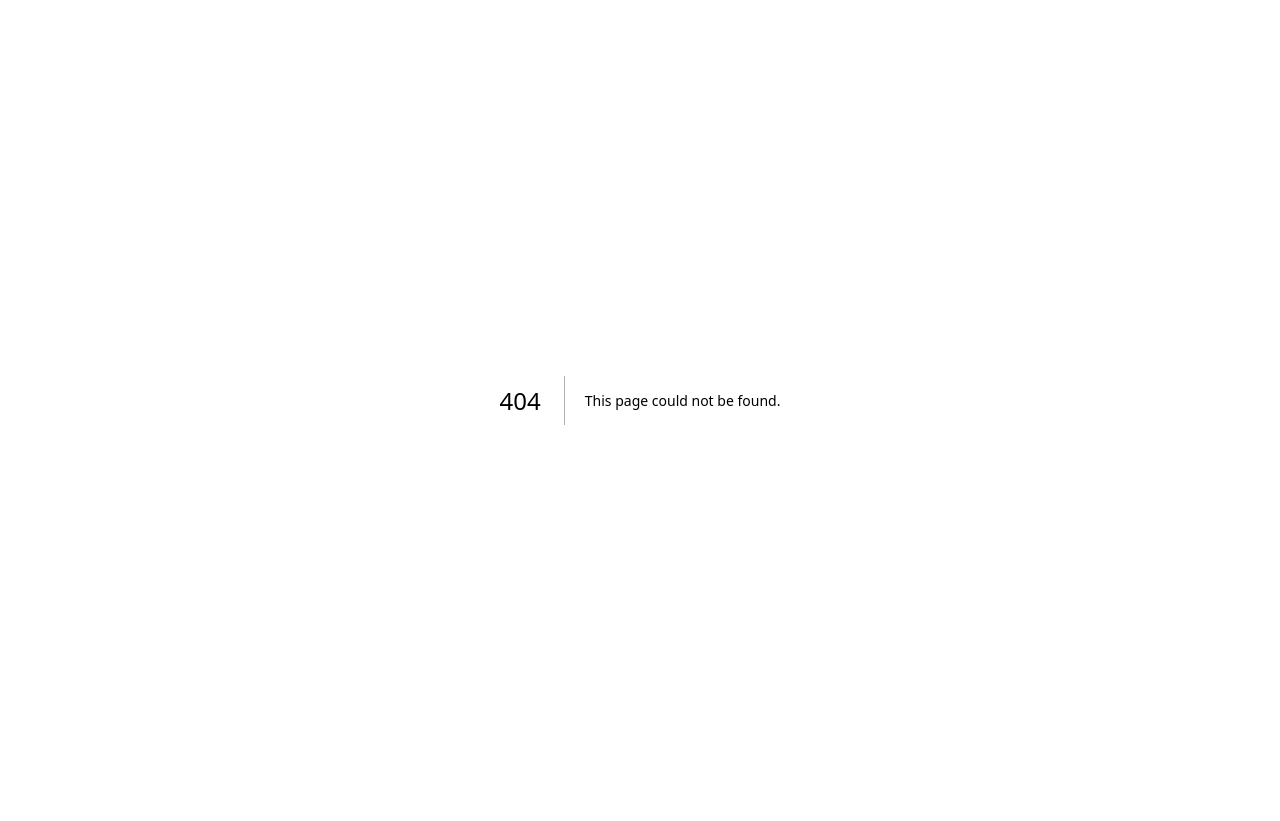
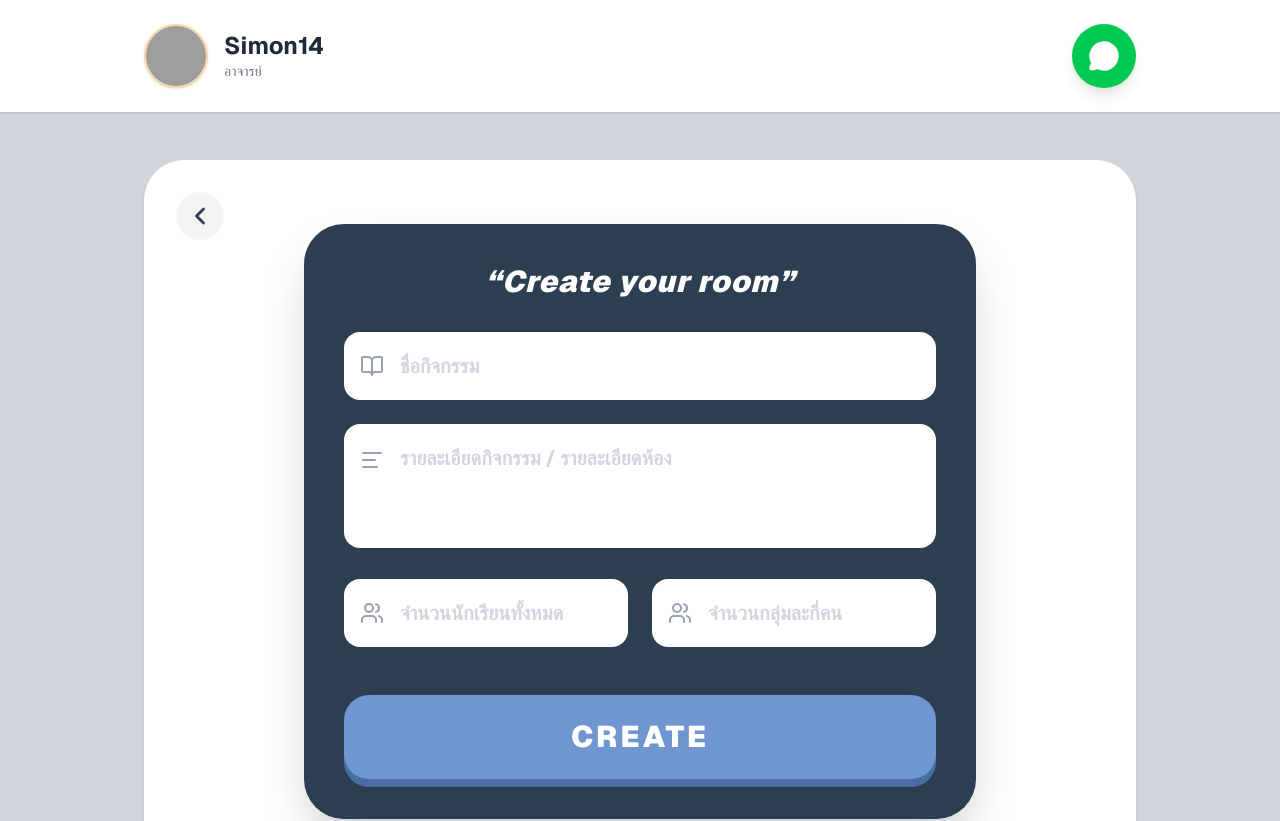
Before and after one commit to Oatto319/FinalProject, a Next.js app: page /create/createroom in a window 1280 px wide. Before the commit this address had no page. Shown: the top 821 px of the page. Before the commit the page ends 800 px from the top, so only its background shows below. Built offline with nearby package versions, Linux system fonts and the light colour scheme; grey boxes are pictures that could not be loaded.

Commit message:
setup create createroom page

```diff
--- /dev/null
+++ b/app/create/createroom/page.tsx
@@ -0,0 +1,135 @@
+'use client';
+
+import React, { useState } from 'react';
+import { LucideMessageCircle, ChevronLeft, Users, BookOpen, AlignLeft } from 'lucide-react';
+
+export default function CreateRoomPage() {
+  const [formData, setFormData] = useState({
+    title: '',
+    description: '',
+    totalMembers: '',
+    groupSize: ''
+  });
+
+  const handleChange = (e: React.ChangeEvent<HTMLInputElement | HTMLTextAreaElement>) => {
+    const { name, value } = e.target;
+    setFormData(prev => ({ ...prev, [name]: value }));
+  };
+
+  return (
+    <div className="min-h-screen bg-gray-300 font-sans flex flex-col items-center">
+      {/* Header Section */}
+      <header className="w-full flex items-center justify-between bg-white p-6 shadow-sm">
+        <div className="max-w-5xl mx-auto w-full flex items-center justify-between px-4">
+          <div className="flex items-center gap-4">
+            <div className="w-16 h-16 rounded-full overflow-hidden bg-orange-100 border-2 border-orange-200 shadow-sm">
+              <img
+                src="https://api.dicebear.com/7.x/avataaars/svg?seed=Simon"
+                alt="Profile"
+                className="w-full h-full object-cover"
+              />
+            </div>
+            <div>
+              <h2 className="font-bold text-2xl text-gray-800 leading-tight">Simon14</h2>
+              <p className="text-sm text-gray-500 font-medium">อาจารย์</p>
+            </div>
+          </div>
+          <button className="bg-green-500 p-4 rounded-full text-white shadow-lg hover:scale-105 transition-transform active:scale-95">
+            <LucideMessageCircle fill="currentColor" size={32} />
+          </button>
+        </div>
+      </header>
+
+      {/* Main Content Area */}
+      <main className="w-full max-w-5xl mt-12 px-4 pb-12">
+        <div className="bg-white rounded-[40px] p-8 md:p-12 shadow-sm flex flex-col items-center min-h-[600px] relative">
+
+          {/* Back Button */}
+          <button className="absolute left-8 top-8 w-12 h-12 bg-gray-100 rounded-full flex items-center justify-center text-gray-700 hover:bg-gray-200 transition-all active:scale-90">
+            <ChevronLeft size={28} strokeWidth={2.5} />
+          </button>
+
+          {/* Form Container - ขยับขึ้นเล็กน้อยหลังจากเอารูปออก */}
+          <div className="w-full max-w-2xl bg-[#2D3E50] rounded-[40px] p-10 shadow-2xl space-y-8 mt-4">
+            <h1 className="text-white text-3xl font-black italic text-center mb-8 tracking-wide">
+              &ldquo;Create your room&rdquo;
+            </h1>
+
+            <div className="space-y-6">
+              {/* Activity Name */}
+              <div className="relative">
+                <div className="absolute left-4 top-1/2 -translate-y-1/2 text-gray-400">
+                  <BookOpen size={24} />
+                </div>
+                <input
+                  type="text"
+                  name="title"
+                  placeholder="ชื่อกิจกรรม"
+                  value={formData.title}
+                  onChange={handleChange}
+                  className="w-full bg-white rounded-2xl py-5 pl-14 pr-6 text-[#2D3E50] font-bold text-xl focus:outline-none focus:ring-4 focus:ring-blue-400/50 transition-all placeholder:text-gray-300"
+                />
+              </div>
+
+              {/* Room Description - เปลี่ยนจากกำหนดส่งเป็นรายละเอียดห้อง */}
+              <div className="relative">
+                <div className="absolute left-4 top-6 text-gray-400">
+                  <AlignLeft size={24} />
+                </div>
+                <textarea
+                  name="description"
+                  placeholder="รายละเอียดกิจกรรม / รายละเอียดห้อง"
+                  value={formData.description}
+                  onChange={handleChange}
+                  rows={3}
+                  className="w-full bg-white rounded-2xl py-5 pl-14 pr-6 text-[#2D3E50] font-bold text-xl focus:outline-none focus:ring-4 focus:ring-blue-400/50 transition-all placeholder:text-gray-300 resize-none"
+                />
+              </div>
+
+              {/* Members Configuration Grid */}
+              <div className="grid grid-cols-1 md:grid-cols-2 gap-6">
+                <div className="relative">
+                  <div className="absolute left-4 top-1/2 -translate-y-1/2 text-gray-400">
+                    <Users size={24} />
+                  </div>
+                  <input
+                    type="number"
+                    name="totalMembers"
+                    placeholder="จำนวนนักเรียนทั้งหมด"
+                    value={formData.totalMembers}
+                    onChange={handleChange}
+                    className="w-full bg-white rounded-2xl py-5 pl-14 pr-6 text-[#2D3E50] font-bold text-xl focus:outline-none focus:ring-4 focus:ring-blue-400/50 transition-all placeholder:text-gray-300"
+                  />
+                </div>
+                <div className="relative">
+                  <div className="absolute left-4 top-1/2 -translate-y-1/2 text-gray-400">
+                    <Users size={24} />
+                  </div>
+                  <input
+                    type="number"
+                    name="groupSize"
+                    placeholder="จำนวนกลุ่มละกี่คน"
+                    value={formData.groupSize}
+                    onChange={handleChange}
+                    className="w-full bg-white rounded-2xl py-5 pl-14 pr-6 text-[#2D3E50] font-bold text-xl focus:outline-none focus:ring-4 focus:ring-blue-400/50 transition-all placeholder:text-gray-300"
+                  />
+                </div>
+              </div>
+            </div>
+
+            {/* Create Button */}
+            <div className="pt-4">
+              <button className="w-full bg-[#7096D1] text-white py-6 rounded-[25px] font-black text-3xl shadow-[0_8px_0_0_#4A6FA5] hover:shadow-[0_4px_0_0_#4A6FA5] hover:translate-y-[4px] transition-all active:shadow-none active:translate-y-[8px] uppercase tracking-widest">
+                CREATE
+              </button>
+            </div>
+          </div>
+
+          <div className="mt-8 text-gray-400 text-sm font-medium italic opacity-60">
+            * ตรวจสอบข้อมูลให้ครบถ้วนก่อนกดสร้างห้อง
+          </div>
+        </div>
+      </main>
+    </div>
+  );
+}
```
